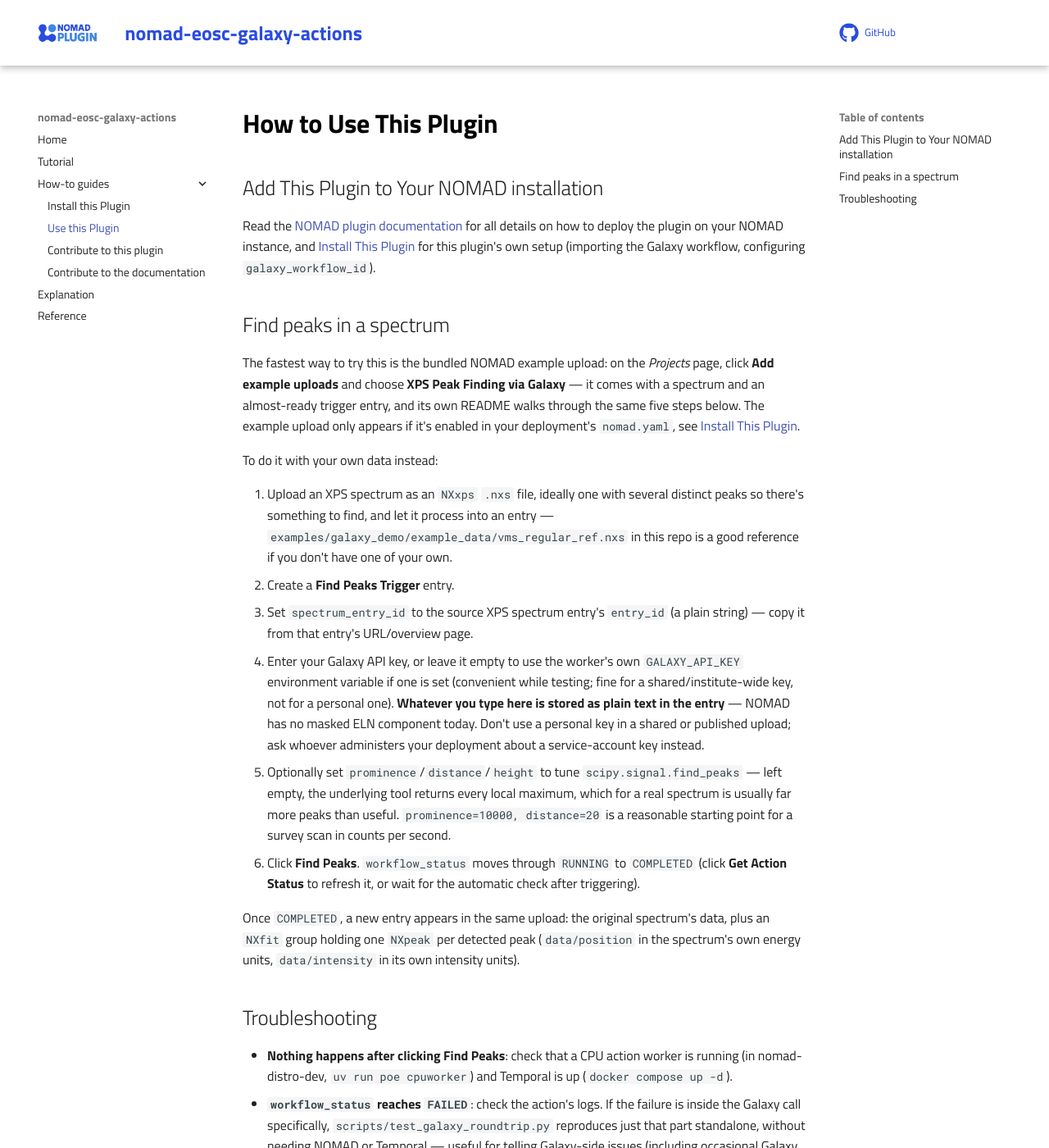
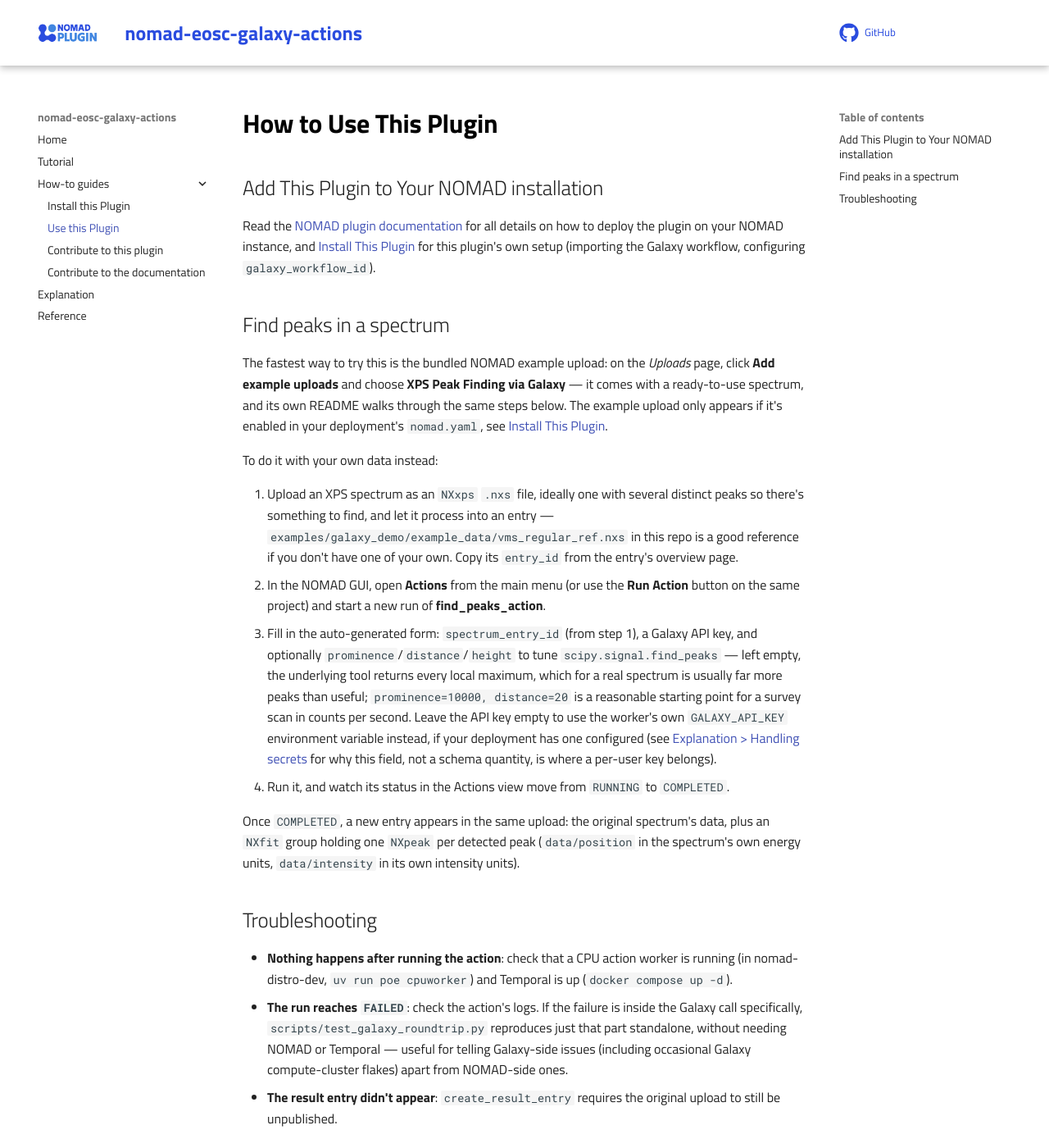
Before and after one commit to FAIRmat-NFDI/nomad-eosc-galaxy-actions, an MkDocs documentation site: the page built from docs/how_to/use_this_plugin.md, in a window 1280 px wide and 1400 px high. Shown: the whole window at 82% size. Built offline with MkDocs 1.6.1 and Material for MkDocs 9.7.7, drawn with Linux system fonts in a browser that asks for light colours; comment, search, counter and statistics services are not loaded.

Commit message:
remove schema package, invoke action from /actions directly

```diff
--- a/docs/how_to/use_this_plugin.md
+++ b/docs/how_to/use_this_plugin.md
@@ -6,21 +6,19 @@ Read the [NOMAD plugin documentation](https://nomad-lab.eu/prod/v1/staging/docs/
 
 ## Find peaks in a spectrum
 
-The fastest way to try this is the bundled NOMAD example upload: on the *Projects* page, click **Add example uploads** and choose **XPS Peak Finding via Galaxy** — it comes with a spectrum and an almost-ready trigger entry, and its own README walks through the same five steps below. The example upload only appears if it's enabled in your deployment's `nomad.yaml`, see [Install This Plugin](install_this_plugin.md).
+The fastest way to try this is the bundled NOMAD example upload: on the *Uploads* page, click **Add example uploads** and choose **XPS Peak Finding via Galaxy** — it comes with a ready-to-use spectrum, and its own README walks through the same steps below. The example upload only appears if it's enabled in your deployment's `nomad.yaml`, see [Install This Plugin](install_this_plugin.md).
 
 To do it with your own data instead:
 
-1. Upload an XPS spectrum as an `NXxps` `.nxs` file, ideally one with several distinct peaks so there's something to find, and let it process into an entry — `examples/galaxy_demo/example_data/vms_regular_ref.nxs` in this repo is a good reference if you don't have one of your own.
-2. Create a **Find Peaks Trigger** entry.
-3. Set `spectrum_entry_id` to the source XPS spectrum entry's `entry_id` (a plain string) — copy it from that entry's URL/overview page.
-4. Enter your Galaxy API key, or leave it empty to use the worker's own `GALAXY_API_KEY` environment variable if one is set (convenient while testing; fine for a shared/institute-wide key, not for a personal one). **Whatever you type here is stored as plain text in the entry** — NOMAD has no masked ELN component today. Don't use a personal key in a shared or published upload; ask whoever administers your deployment about a service-account key instead.
-5. Optionally set `prominence`/`distance`/`height` to tune `scipy.signal.find_peaks` — left empty, the underlying tool returns every local maximum, which for a real spectrum is usually far more peaks than useful. `prominence=10000, distance=20` is a reasonable starting point for a survey scan in counts per second.
-6. Click **Find Peaks**. `workflow_status` moves through `RUNNING` to `COMPLETED` (click **Get Action Status** to refresh it, or wait for the automatic check after triggering).
+1. Upload an XPS spectrum as an `NXxps` `.nxs` file, ideally one with several distinct peaks so there's something to find, and let it process into an entry — `examples/galaxy_demo/example_data/vms_regular_ref.nxs` in this repo is a good reference if you don't have one of your own. Copy its `entry_id` from the entry's overview page.
+2. In the NOMAD GUI, open **Actions** from the main menu (or use the **Run Action** button on the same project) and start a new run of **find_peaks_action**.
+3. Fill in the auto-generated form: `spectrum_entry_id` (from step 1), a Galaxy API key, and optionally `prominence`/`distance`/`height` to tune `scipy.signal.find_peaks` — left empty, the underlying tool returns every local maximum, which for a real spectrum is usually far more peaks than useful; `prominence=10000, distance=20` is a reasonable starting point for a survey scan in counts per second. Leave the API key empty to use the worker's own `GALAXY_API_KEY` environment variable instead, if your deployment has one configured (see [Explanation > Handling secrets](../explanation/explanation.md) for why this field, not a schema quantity, is where a per-user key belongs).
+4. Run it, and watch its status in the Actions view move from `RUNNING` to `COMPLETED`.
 
 Once `COMPLETED`, a new entry appears in the same upload: the original spectrum's data, plus an `NXfit` group holding one `NXpeak` per detected peak (`data/position` in the spectrum's own energy units, `data/intensity` in its own intensity units).
 
 ## Troubleshooting
 
-- **Nothing happens after clicking Find Peaks**: check that a CPU action worker is running (in nomad-distro-dev, `uv run poe cpuworker`) and Temporal is up (`docker compose up -d`).
-- **`workflow_status` reaches `FAILED`**: check the action's logs. If the failure is inside the Galaxy call specifically, `scripts/test_galaxy_roundtrip.py` reproduces just that part standalone, without needing NOMAD or Temporal — useful for telling Galaxy-side issues (including occasional Galaxy compute-cluster flakes) apart from NOMAD-side ones.
+- **Nothing happens after running the action**: check that a CPU action worker is running (in nomad-distro-dev, `uv run poe cpuworker`) and Temporal is up (`docker compose up -d`).
+- **The run reaches `FAILED`**: check the action's logs. If the failure is inside the Galaxy call specifically, `scripts/test_galaxy_roundtrip.py` reproduces just that part standalone, without needing NOMAD or Temporal — useful for telling Galaxy-side issues (including occasional Galaxy compute-cluster flakes) apart from NOMAD-side ones.
 - **The result entry didn't appear**: `create_result_entry` requires the original upload to still be unpublished.
--- a/pyproject.toml
+++ b/pyproject.toml
@@ -51,7 +51,6 @@ docs = [
 
 
 [project.entry-points.'nomad.plugin']
-find_peaks_schema_package = "nomad_eosc_galaxy_actions.schema_packages.find_peaks:find_peaks_schema_package"
 find_peaks_action = "nomad_eosc_galaxy_actions.actions.find_peaks:find_peaks_action"
 find_peaks_example_upload = "nomad_eosc_galaxy_actions.example_uploads:find_peaks_example_upload"
 
```
Also changed, not shown: docs/explanation/explanation.md (+17 -5 lines), docs/how_to/install_this_plugin.md (+5 -3 lines), docs/reference/references.md (+1 -1 lines), docs/tutorial/tutorial.md (+4 -7 lines), src/nomad_eosc_galaxy_actions/example_uploads/find_peaks/README.md (+9 -12 lines), 4 other files.
